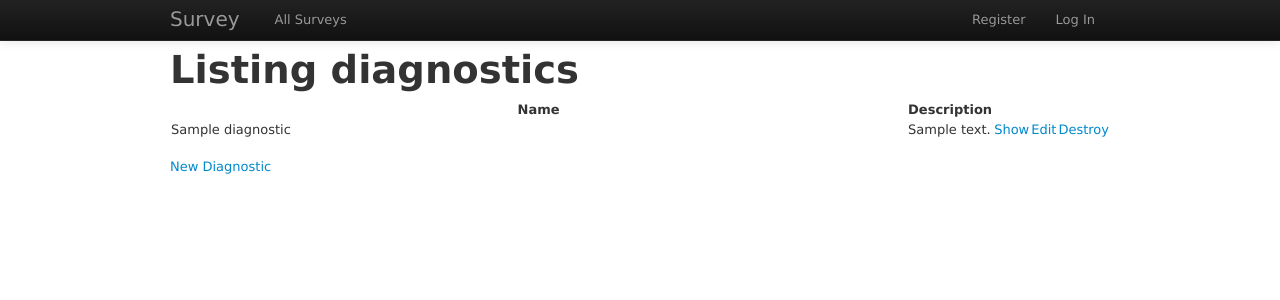
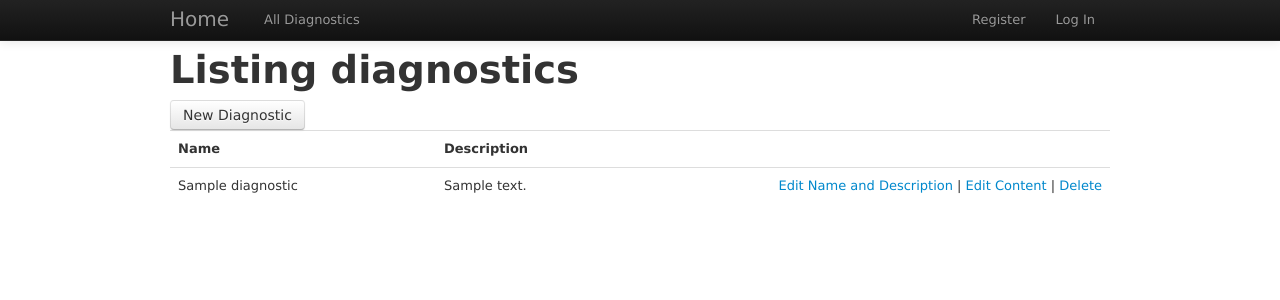
Before and after one commit to freeman286/survey, a Rails app: page /diagnostics in a window 1280 px wide. Shown: the top 300 px of the page. Run offline with Rails 7, Linux system fonts and the light colour scheme; tables that the repository leaves empty hold one stand-in row (values such as "Sample post"); style sheets or scripts are compiled from the project's sources; parts of the project's set-up code (start-up, migrations or seed data) failed here and were passed over; some libraries are stand-ins or nearby versions.

Commit message:
Cleaned up more views and added dependent destroy to all the models

```diff
--- a/app/assets/stylesheets/application.css
+++ b/app/assets/stylesheets/application.css
@@ -39,6 +39,18 @@ body {
 	padding-left:50px;
 }
 
-th:first-child {
+th.keep-left:first-child {
 	width:750px;
 }
+
+th.keep-left2:first-child {
+	width:250px;
+}
+
+th.keep-left3:first-child {
+	width:550px;
+}
+
+.table .pulltoright {
+	text-align:right;
+}
--- a/app/models/diagnostic.rb
+++ b/app/models/diagnostic.rb
@@ -1,6 +1,6 @@
 class Diagnostic < ActiveRecord::Base
   attr_accessible :description, :name
 
-  has_many :segments
+  has_many :segments, dependent: :destroy
 
 end
--- a/app/models/question.rb
+++ b/app/models/question.rb
@@ -3,5 +3,5 @@ class Question < ActiveRecord::Base
 
   belongs_to :segment
 
-  has_many :sub_questions
+  has_many :sub_questions, dependent: :destroy
 end
--- a/app/models/sub_question.rb
+++ b/app/models/sub_question.rb
@@ -1,5 +1,5 @@
 class SubQuestion < ActiveRecord::Base
   attr_accessible :name, :question_id
 
-  belongs_to :question
+  belongs_to :question, dependent: :destroy
 end
--- a/app/views/diagnostics/index.html.erb
+++ b/app/views/diagnostics/index.html.erb
@@ -1,11 +1,11 @@
 <h1>Listing diagnostics</h1>
 
-<table>
+<%= link_to 'New Diagnostic', new_diagnostic_path, class: 'btn'  %>
+
+<table class="table">
   <tr>
-    <th>Name</th>
-    <th>Description</th>
-    <th></th>
-    <th></th>
+    <th class="keep-left2">Name</th>
+    <th class="keep-left3">Description</th>
     <th></th>
   </tr>
 
@@ -13,13 +13,11 @@
   <tr>
     <td><%= diagnostic.name %></td>
     <td><%= diagnostic.description %></td>
-    <td><%= link_to 'Show', diagnostic %></td>
-    <td><%= link_to 'Edit', edit_diagnostic_path(diagnostic) %></td>
-    <td><%= link_to 'Destroy', diagnostic, method: :delete, data: { confirm: 'Are you sure?' } %></td>
+    <td class="pulltoright"><%= link_to 'Edit Name and Description', edit_diagnostic_path(diagnostic) %> |
+	<%= link_to 'Edit Content', diagnostic_admin_path(diagnostic) %> |
+    <%= link_to 'Delete', diagnostic, method: :delete, data: { confirm: 'Are you sure? This will delete all the content of this diagnostic.' } %></td>
   </tr>
 <% end %>
 </table>
 
 <br />
-
-<%= link_to 'New Diagnostic', new_diagnostic_path %>
--- a/app/views/layouts/application.html.erb
+++ b/app/views/layouts/application.html.erb
@@ -10,18 +10,18 @@
 	<div class="navbar navbar-inverse navbar-fixed-top">
 	  <div class="navbar-inner">
 		  <div class="container">
-		  	<a class="brand" href="#">Survey</a>
+		  	<%= link_to "Home", home_index_path, class: "brand" %>
 			<ul class="nav navbar-nav">
-	    		<li><%= link_to "All Surveys", "#" %></li>
+	    		<li><%= link_to "All Diagnostics", diagnostics_path %></li>
 	  		</ul>
 	  		<ul class="nav navbar-nav pull-right">
-	  		<%if user_signed_in?%>
+	  		<% if user_signed_in? %>
 	  			<li><%= link_to current_user.full_name, edit_user_registration_path %></li>
 	  			<li><%= link_to "Log Out", destroy_user_session_path, method: :delete %></li>
-	  		<%else%>
+	  		<% else %>
 	  			<li><%= link_to "Register", new_user_registration_path %></li>
 	  			<li><%= link_to "Log In", new_user_session_path %></li>
-	  		<%end%>
+	  		<% end %>
 			</ul>
 		  </div>
 		</div>
--- a/app/views/questions/index.html.erb
+++ b/app/views/questions/index.html.erb
@@ -15,7 +15,7 @@
     <td><%= question.segment.name %></td>
     <td><%= link_to 'Show', question %></td>
     <td><%= link_to 'Edit', edit_question_path(question) %></td>
-    <td><%= link_to 'Destroy', question, method: :delete, data: { confirm: 'Are you sure?' } %></td>
+    <td><%= link_to 'Delete', question, method: :delete, data: { confirm: 'Are you sure?' } %></td>
   </tr>
 <% end %>
 </table>
--- a/app/views/segments/index.html.erb
+++ b/app/views/segments/index.html.erb
@@ -15,7 +15,7 @@
     <td><%= segment.diagnostic.name %></td>
     <td><%= link_to 'Show', segment %></td>
     <td><%= link_to 'Edit', edit_segment_path(segment) %></td>
-    <td><%= link_to 'Destroy', segment, method: :delete, data: { confirm: 'Are you sure?' } %></td>
+    <td><%= link_to 'Delete', segment, method: :delete, data: { confirm: 'Are you sure?' } %></td>
   </tr>
 <% end %>
 </table>
--- a/app/views/sub_questions/index.html.erb
+++ b/app/views/sub_questions/index.html.erb
@@ -15,7 +15,7 @@
     <td><%= sub_question.question.name %></td>
     <td><%= link_to 'Show', sub_question %></td>
     <td><%= link_to 'Edit', edit_sub_question_path(sub_question) %></td>
-    <td><%= link_to 'Destroy', sub_question, method: :delete, data: { confirm: 'Are you sure?' } %></td>
+    <td><%= link_to 'Delete', sub_question, method: :delete, data: { confirm: 'Are you sure?' } %></td>
   </tr>
 <% end %>
 </table>
```
Also changed, not shown: app/views/diagnostics/admin.html.erb (+4 -4 lines).
